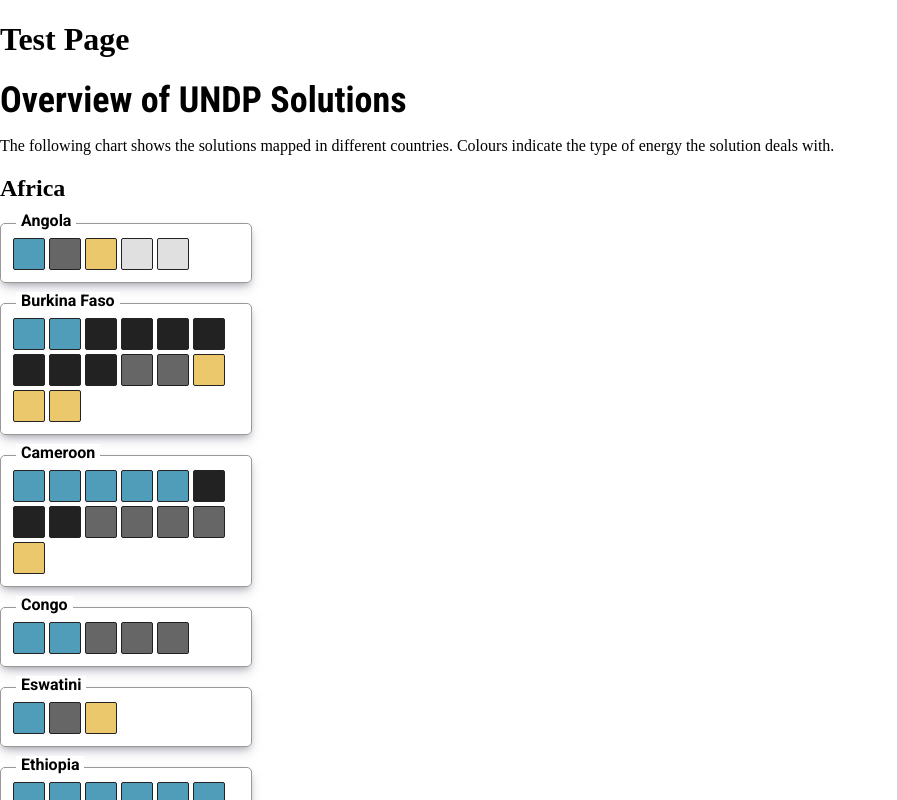
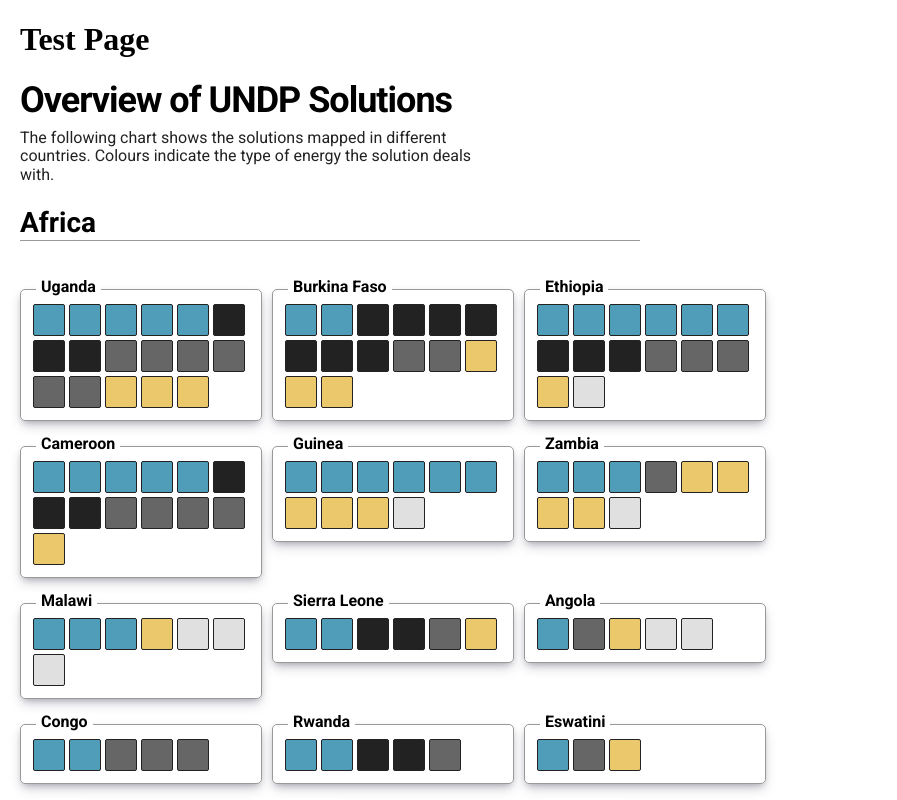
Before and after one commit to schubert-da/undp, a Svelte app: page / in a window 1280 px wide. Shown: the top 800 px of the page, without its empty margins (0-897 px from the left). Built offline with nearby package versions, Linux system fonts and the light colour scheme.

Commit message:
source graph styling changes

```diff
--- a/src/app.css
+++ b/src/app.css
@@ -349,3 +349,7 @@
   }
 
   /* End normalise.css*/
+
+  body{
+    padding: 0 20px;
+  }
--- a/src/components/sourcesGraph/sourceCountry/sourceCountry.svelte
+++ b/src/components/sourcesGraph/sourceCountry/sourceCountry.svelte
@@ -1,12 +1,12 @@
 <script>
     export let country;
-
 </script>
 
 <div class="country-container">
     <div class="title">
         {country.country}
     </div>
+
     <div class="rect-container">
         {#each  Array(country["Household application"]) as _, i}
             <div class="rect rect-household"></div>
@@ -34,7 +34,9 @@
 <style>
 
     .country-container{
-        margin-bottom: 20px;
+        margin-top: 25px;
+        margin-bottom: auto;
+        margin-right: 10px;
         box-shadow: rgba(50, 50, 93, 0.25) 0px 6px 12px -2px, rgba(0, 0, 0, 0.3) 0px 3px 7px -3px;
 
         border: 1px solid #999;
--- a/src/components/sourcesGraph/sourceGraph.svelte
+++ b/src/components/sourcesGraph/sourceGraph.svelte
@@ -5,6 +5,16 @@
     console.log(sourcesData);
 
     const rbs = Object.keys(sourcesData);
+
+
+    function sortCountries(countryList){
+        let sortedCountries = countryList.sort((a, b) => {
+            let total_a = a["Household application"] + a["Other"] + a["Renewable general"] + a["Solar"] + a["Thermal"]
+            let total_b = b["Household application"] + b["Other"] + b["Renewable general"] + b["Solar"] + b["Thermal"]
+            return (total_a > total_b) ? -1 : +1
+        })
+        return sortedCountries;
+    }
 
 </script>
 
@@ -18,9 +28,9 @@
 
 <div class="graph-container">
     {#each rbs as rb }
+        <h2> {rb} </h2>
         <div class="rb-container {rb}">
-            <h2> {rb} </h2>
-            {#each sourcesData[rb] as country}
+            {#each sortCountries(sourcesData[rb]) as country}
                 <SourceCountry country={country} />
             {/each}
         </div>
@@ -30,13 +40,34 @@
 
 <style>
     .title h2{
-        font-family: "Roboto Condensed";
+        font-family: "Roboto";
         font-size: 36px;
+        letter-spacing: -1px;
         margin: 0;
-        margin-bottom: 15px;
+        margin-bottom: 8px;
     }
 
     .title p{
+        font-family: "Roboto";
+        font-size: 16px;
+        color: #222;
+        max-width: 54ch;
+        margin: 0;
+    }
 
+    .graph-container h2{
+        font-family: 'Roboto';
+        font-size: 28px;
+
+        max-width: 50%;
+        border-bottom: 1px solid #999;
+    }
+
+    .rb-container{
+        display: flex;
+        flex-direction: row;
+        flex-wrap: wrap;
+
+        max-width: 800px;
     }
 </style>
```
